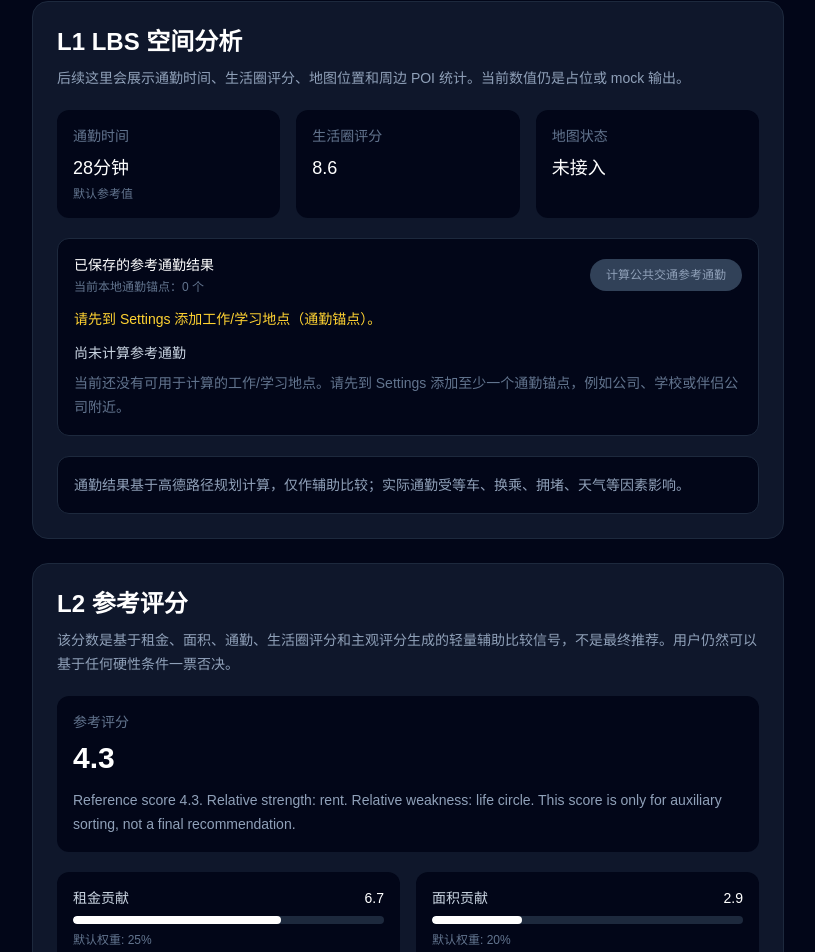
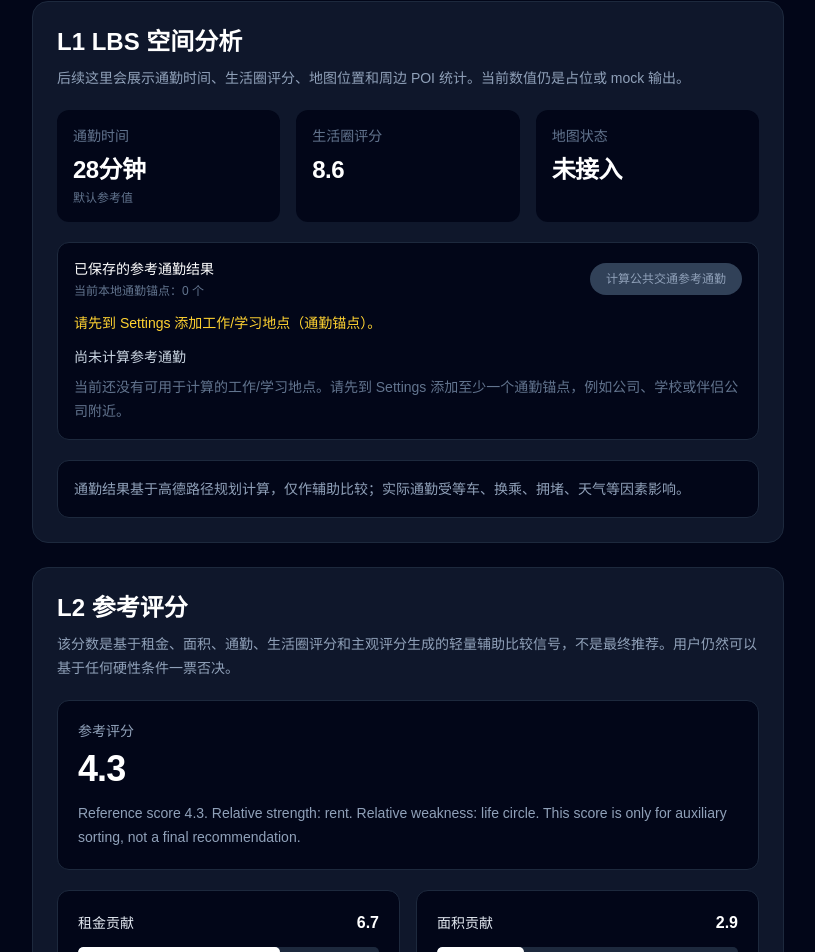
Before and after one commit to Qiu-Jiajun/HouseFolio, a Next.js app: page /portfolio/listing-001 in a window 1280 px wide. Shown: the part 1512-2464 px from the top of the page, without its empty margins (32-847 px from the left). Built offline with nearby package versions, Linux system fonts and the light colour scheme.

Commit message:
style: polish detail readability

```diff
--- a/src/components/listing-commute-panel.tsx
+++ b/src/components/listing-commute-panel.tsx
@@ -210,7 +210,7 @@ export function ListingCommutePanel({
           <p className="text-sm text-slate-500">
             {zhCN.listingDetailView.l1.commuteTime}
           </p>
-          <p className="mt-2 text-lg text-white">
+          <p className="mt-2 text-2xl font-semibold tracking-tight text-white">
             {typeof commuteMinutes === "number"
               ? `${commuteMinutes}${zhCN.common.minute}`
               : zhCN.common.pending}
@@ -226,7 +226,7 @@ export function ListingCommutePanel({
           <p className="text-sm text-slate-500">
             {zhCN.listingDetailView.l1.lifeCircleScore}
           </p>
-          <p className="mt-2 text-lg text-white">
+          <p className="mt-2 text-2xl font-semibold tracking-tight text-white">
             {formatOptionalNumber(lifeCircleScore)}
           </p>
         </div>
@@ -235,7 +235,7 @@ export function ListingCommutePanel({
           <p className="text-sm text-slate-500">
             {zhCN.listingDetailView.l1.mapStatus}
           </p>
-          <p className="mt-2 text-lg text-white">
+          <p className="mt-2 text-2xl font-semibold tracking-tight text-white">
             {zhCN.listingDetailView.l1.notConnected}
           </p>
         </div>
@@ -293,9 +293,9 @@ export function ListingCommutePanel({
             {commuteResults.map((result) => (
               <div
                 key={result.id}
-                className="rounded-lg border border-slate-800 bg-slate-900 p-4"
+                className="rounded-xl border border-slate-700 bg-slate-900 p-4 shadow-sm"
               >
-                <div className="grid gap-3 md:grid-cols-4">
+                <div className="grid gap-4 md:grid-cols-4">
                   <div>
                     <p className="text-xs text-slate-500">
                       {zhCN.listingDetailView.l1.resultAnchor}
@@ -334,7 +334,7 @@ export function ListingCommutePanel({
                   </div>
                 </div>
 
-                <p className="mt-4 text-sm leading-6 text-slate-200">
+                <p className="mt-4 rounded-lg bg-slate-950/70 px-3 py-2 text-sm leading-6 text-slate-200">
                   {result.summary}
                 </p>
                 <p className="mt-2 text-xs text-slate-500">
--- a/src/components/listing-detail-view.tsx
+++ b/src/components/listing-detail-view.tsx
@@ -37,13 +37,13 @@ function ScoreRow({
   weight: string;
 }) {
   return (
-    <div className="rounded-xl bg-slate-950 p-4">
-      <div className="mb-2 flex items-center justify-between gap-3">
-        <p className="text-sm text-slate-300">{label}</p>
-        <p className="text-sm font-medium text-white">{score.toFixed(1)}</p>
+    <div className="rounded-xl border border-slate-800 bg-slate-950 p-5">
+      <div className="mb-3 flex items-center justify-between gap-3">
+        <p className="text-sm font-medium text-slate-200">{label}</p>
+        <p className="text-base font-semibold text-white">{score.toFixed(1)}</p>
       </div>
 
-      <div className="h-2 overflow-hidden rounded-full bg-slate-800">
+      <div className="h-2.5 overflow-hidden rounded-full bg-slate-800">
         <div
           className="h-full rounded-full bg-white"
           style={{ width: `${Math.max(0, Math.min(100, score * 10))}%` }}
@@ -75,11 +75,11 @@ function ReferenceScorePanel({
 
   return (
     <div className="mt-5 space-y-5">
-      <div className="rounded-xl bg-slate-950 p-4">
-        <p className="text-sm text-slate-500">
+      <div className="rounded-xl border border-slate-800 bg-slate-950 p-5">
+        <p className="text-sm text-slate-400">
           {zhCN.listingDetailView.l2.referenceScore}
         </p>
-        <p className="mt-2 text-3xl font-semibold text-white">
+        <p className="mt-2 text-4xl font-semibold tracking-tight text-white">
           {score.totalScore.toFixed(1)}
         </p>
         <p className="mt-3 text-sm leading-6 text-slate-400">
@@ -115,7 +115,7 @@ function ReferenceScorePanel({
         />
       </div>
 
-      <div className="rounded-xl border border-amber-900 bg-amber-950/40 p-4">
+      <div className="rounded-xl border border-amber-800/80 bg-amber-950/50 p-5">
         <p className="text-sm leading-6 text-amber-100">
           {zhCN.listingDetailView.l2.disclaimer}
         </p>
```
